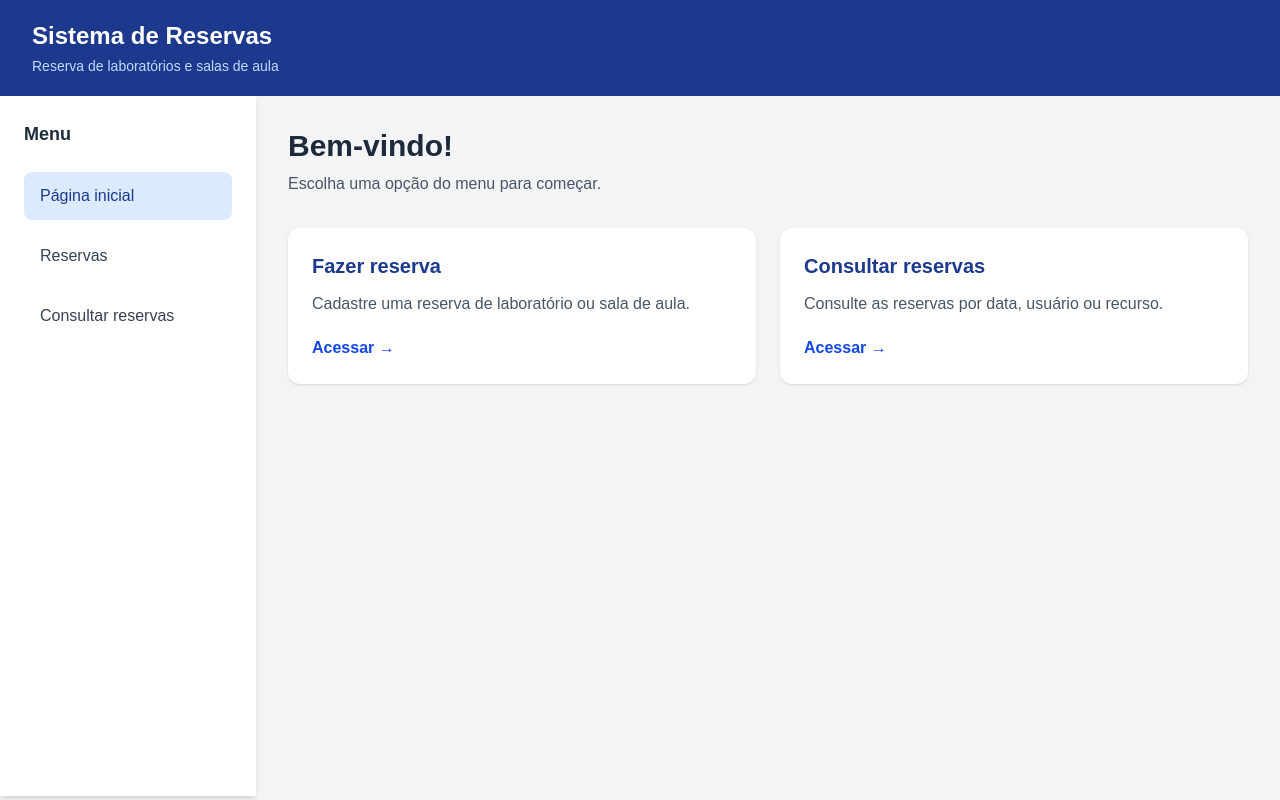
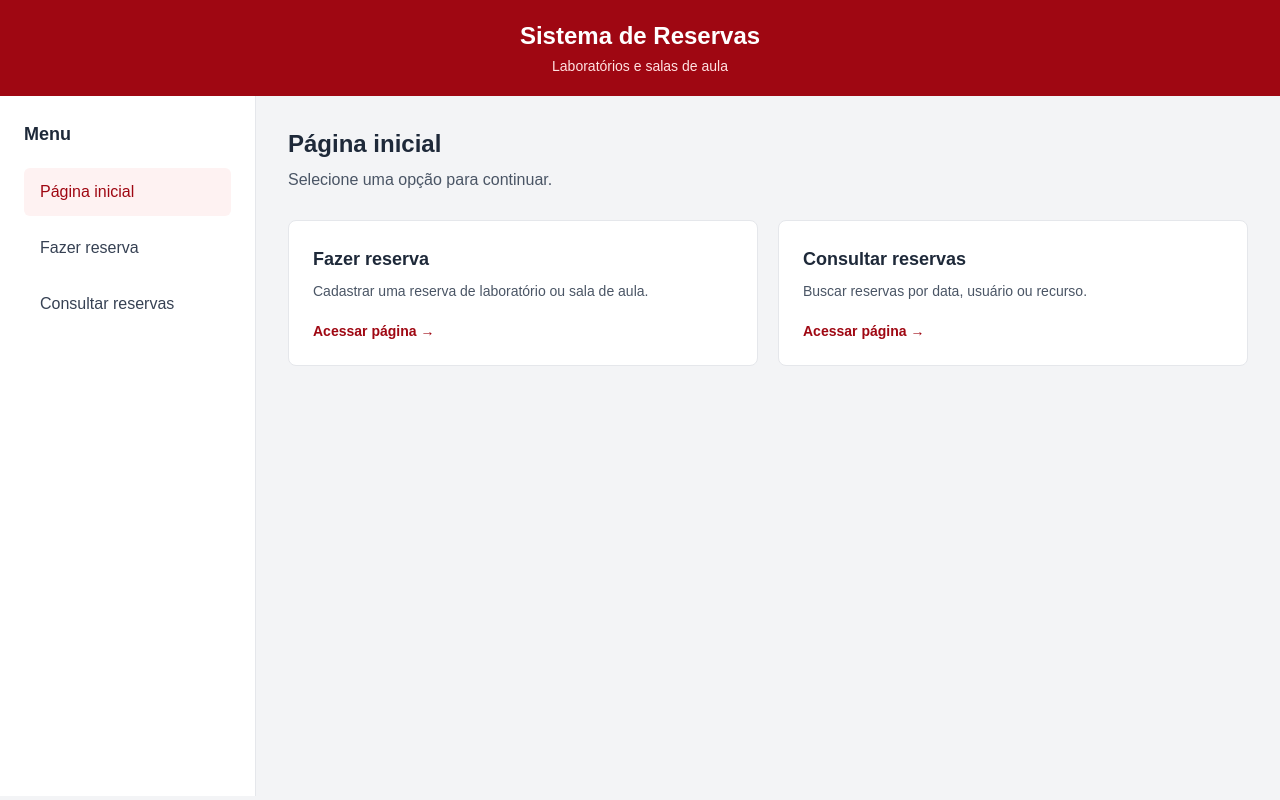
Before and after one commit to renancotuca/Projeto-PP, a Next.js app in the folder frontend/: page / in a window 1280 px wide. Built offline with nearby package versions, Linux system fonts and the light colour scheme.

Commit message:
mudança de cores da pagina inicial

```diff
--- a/frontend/src/app/page.js
+++ b/frontend/src/app/page.js
@@ -1,39 +1,41 @@
+
 export default function Home() {
   return (
     <div className="min-h-screen bg-gray-100">
-      <header className="bg-blue-900 px-8 py-5 text-white">
+      <header className="bg-red-800 px-8 py-5 text-center text-white">
         <h1 className="text-2xl font-bold">
           Sistema de Reservas
         </h1>
-        <p className="mt-1 text-sm text-blue-200">
-          Reserva de laboratórios e salas de aula
+
+        <p className="mt-1 text-sm text-red-100">
+          Laboratórios e salas de aula
         </p>
       </header>
 
       <div className="flex min-h-[calc(100vh-100px)]">
-        <aside className="w-64 bg-white p-6 shadow-md">
-          <h2 className="mb-6 text-lg font-semibold text-gray-800">
+        <aside className="w-64 border-r border-gray-200 bg-white p-6">
+          <h2 className="mb-5 text-lg font-semibold text-gray-800">
             Menu
           </h2>
 
-          <nav className="flex flex-col gap-3">
+          <nav className="flex flex-col gap-2">
             <a
               href="/"
-              className="rounded-lg bg-blue-100 px-4 py-3 font-medium text-blue-900"
+              className="rounded-md bg-red-50 px-4 py-3 font-medium text-red-800"
             >
               Página inicial
             </a>
 
             <a
               href="/reservas"
-              className="rounded-lg px-4 py-3 text-gray-700 hover:bg-gray-100"
+              className="rounded-md px-4 py-3 text-gray-700 hover:bg-gray-100"
             >
-              Reservas
+              Fazer reserva
             </a>
 
             <a
               href="/consultar-reservas"
-              className="rounded-lg px-4 py-3 text-gray-700 hover:bg-gray-100"
+              className="rounded-md px-4 py-3 text-gray-700 hover:bg-gray-100"
             >
               Consultar reservas
             </a>
@@ -41,43 +43,47 @@ export default function Home() {
         </aside>
 
         <main className="flex-1 p-8">
-          <h2 className="text-3xl font-bold text-gray-800">
-            Bem-vindo!
+          <h2 className="text-2xl font-semibold text-gray-800">
+            Página inicial
           </h2>
 
           <p className="mt-2 text-gray-600">
-            Escolha uma opção do menu para começar.
+            Selecione uma opção para continuar.
           </p>
 
-          <div className="mt-8 grid gap-6 md:grid-cols-2">
+          <div className="mt-7 grid gap-5 md:grid-cols-2">
             <a
               href="/reservas"
-              className="rounded-xl bg-white p-6 shadow transition hover:shadow-lg"
+              className="rounded-lg border border-gray-200 bg-white p-6 hover:border-red-300"
             >
-              <h3 className="text-xl font-bold text-blue-900">
+              <h3 className="text-lg font-semibold text-gray-800">
                 Fazer reserva
               </h3>
-              <p className="mt-3 text-gray-600">
-                Cadastre uma reserva de laboratório ou sala de aula.
+
+              <p className="mt-2 text-sm text-gray-600">
+                Cadastrar uma reserva de laboratório ou sala de aula.
               </p>
-              <span className="mt-5 inline-block font-semibold text-blue-700">
-                Acessar →
-              </span>
+
+              <p className="mt-5 text-sm font-semibold text-red-800">
+                Acessar página →
+              </p>
             </a>
 
             <a
               href="/consultar-reservas"
-              className="rounded-xl bg-white p-6 shadow transition hover:shadow-lg"
+              className="rounded-lg border border-gray-200 bg-white p-6 hover:border-red-300"
             >
-              <h3 className="text-xl font-bold text-blue-900">
+              <h3 className="text-lg font-semibold text-gray-800">
                 Consultar reservas
               </h3>
-              <p className="mt-3 text-gray-600">
-                Consulte as reservas por data, usuário ou recurso.
+
+              <p className="mt-2 text-sm text-gray-600">
+                Buscar reservas por data, usuário ou recurso.
               </p>
-              <span className="mt-5 inline-block font-semibold text-blue-700">
-                Acessar →
-              </span>
+
+              <p className="mt-5 text-sm font-semibold text-red-800">
+                Acessar página →
+              </p>
             </a>
           </div>
         </main>
```
